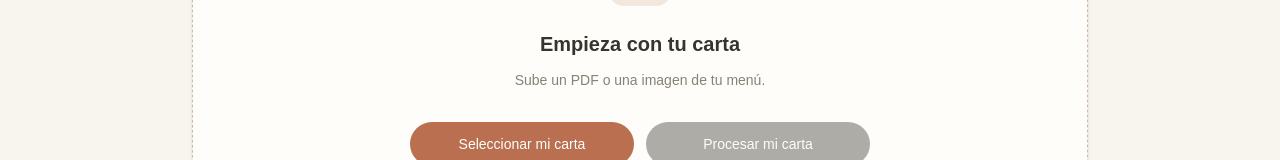
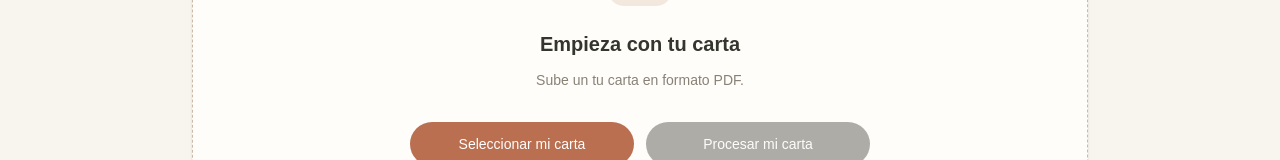
Before and after one commit to itsnazaretdev/menuMind, a Next.js app in the folder apps/web/: page / in a window 1280 px wide. Shown: the part 760-920 px from the top of the page. Built offline with nearby package versions, Linux system fonts and the light colour scheme.

Commit message:
modify uploading text

```diff
--- a/apps/web/app/page.tsx
+++ b/apps/web/app/page.tsx
@@ -201,7 +201,7 @@ body: JSON.stringify({
           <h2 className="text-xl font-semibold">Empieza con tu carta</h2>
 
           <p className="mt-3 text-sm text-[#888276]">
-            Sube un PDF o una imagen de tu menú.
+            Sube un tu carta en formato PDF.
           </p>
 
           {/* Selector y procesamiento */}
```
Also changed, not shown: 1 other file (tests, documents, lock files or other folders).
